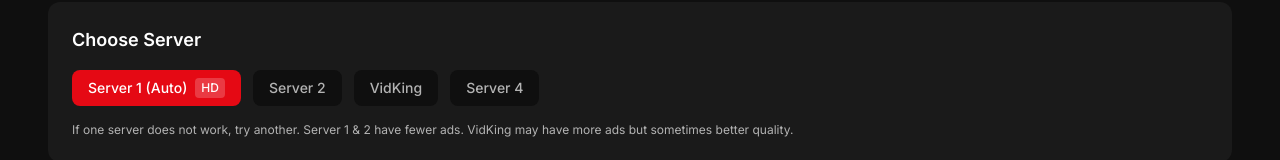
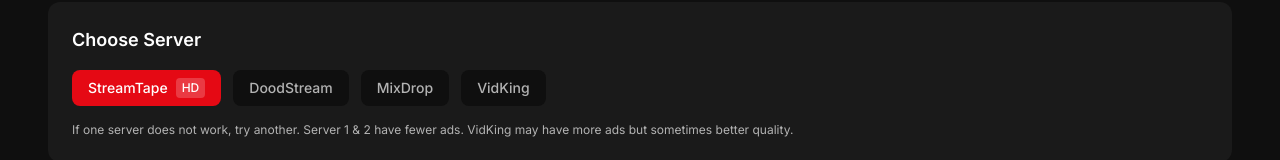
Before and after one commit to ANIBOY001/aryanmovies, a Next.js app: page /watch/10643 in a window 1280 px wide. Shown: the part 950-1110 px from the top of the page. Built offline with nearby package versions, Linux system fonts and the light colour scheme.

Commit message:
Replace vidsrc.cc with StreamTape, DoodStream, and Mixdrop streaming servers

```diff
--- a/src/app/watch/[id]/page.tsx
+++ b/src/app/watch/[id]/page.tsx
@@ -9,10 +9,10 @@
 import type { Movie } from '@/types/movie'
 
 const SERVERS = [
-  { name: 'Server 1 (Auto)', url: 'https://vidsrc.cc/embed/movie/' },
-  { name: 'Server 2', url: 'https://vidlink.pro/movie/' },
+  { name: 'StreamTape', url: 'https://streamtape.com/e/' },
+  { name: 'DoodStream', url: 'https://dood.la/e/' },
+  { name: 'MixDrop', url: 'https://mixdrop.co/e/' },
   { name: 'VidKing', url: 'https://www.vidking.net/embed/movie/' },
-  { name: 'Server 4', url: 'https://embed.su/embed/movie/' },
 ]
 
 export default function WatchPage() {
```
